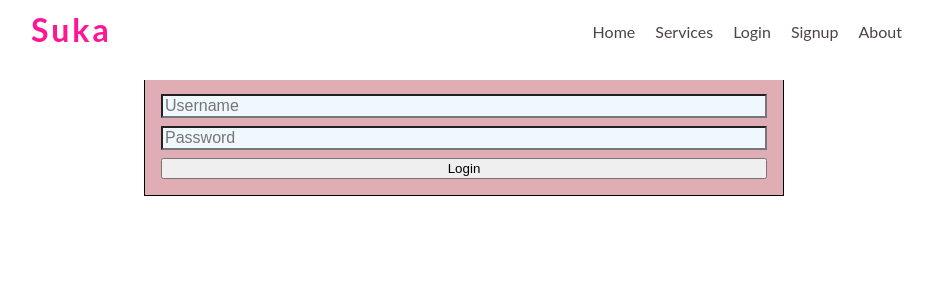
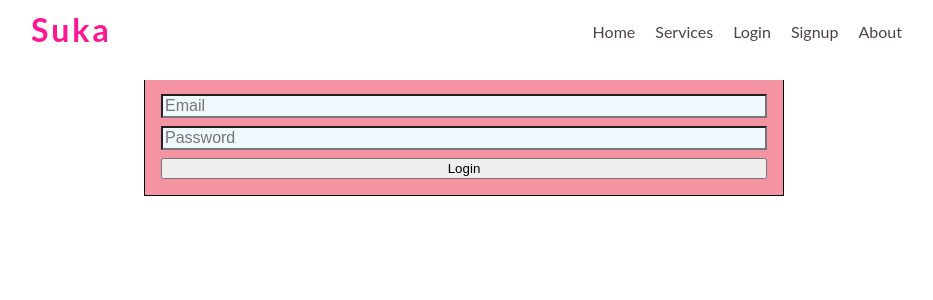
Before and after one commit to Teenskey-Knows/Phase-4-salon-frontend, a React (Create React App) app: page /login in a window 1280 px wide. Shown: the top 300 px of the page, without its empty margins (176-1109 px from the left). Built offline with nearby package versions, Linux system fonts and the light colour scheme; no server answers.

Commit message:
modified Login.js

```diff
--- a/src/Pages/Login/Login.js
+++ b/src/Pages/Login/Login.js
@@ -4,27 +4,24 @@ import { useNavigate } from "react-router-dom";
 
 function Login({ setProvider }) {
     const history = useNavigate();
-    const [formData, setFormData] = useState({
-      username: "",
-      password: "",
-    });
-
-    function handleChange(e) {
-      setFormData({
-        ...formData,
-        [e.target.name]: e.target.value,
-      });
-    }
+    const [email, setEmail] = useState("");
+  const [password, setPassword] = useState("");
+    // function handleChange(e) {
+    //   setFormData({
+    //     ...formData,
+    //     [e.target.email]: e.target.value,
+    //   });
+    // }
 
     function handleSubmit(e) {
-      console.log(JSON.stringify(formData))
+      console.log(JSON.stringify({email, password}))
       e.preventDefault();
-      fetch("https://thawing-journey-77356.herokuapp.com/provider/stay_loggedIn", {
+      fetch("https://thawing-journey-77356.herokuapp.com/provider/login", {
         method: "POST",
         headers: {
           "Content-Type": "application/json",
         },
-        body: JSON.stringify(formData),
+        body: JSON.stringify({email, password})
       })
         .then((r) => {
          if(r.ok){
@@ -49,17 +46,17 @@ function Login({ setProvider }) {
     <form className="sign" onSubmit={handleSubmit}>
       <input
         type="text"
-        name="username"
-        placeholder="Username"
-        value={formData.username}
-        onChange={handleChange}
+        name="email"
+        placeholder="Email"
+        value={email}
+        onChange={(e) => setEmail(e.target.value)}
       />
       <input
         type="password"
         name="password"
         placeholder="Password"
-        value={formData.password}
-        onChange={handleChange}
+        value={password}
+        onChange={(e) => setPassword(e.target.value)}
       />
       <button type="submit">Login</button>
     </form>
--- a/src/index.css
+++ b/src/index.css
@@ -23,7 +23,7 @@ form.sign > textarea {
 }
 
 .login{
-  background:rgb(224, 173, 181);
+  background:rgb(244, 148, 162);
   color: pink;
   margin-top: 6%;
   width: 50%;
```
